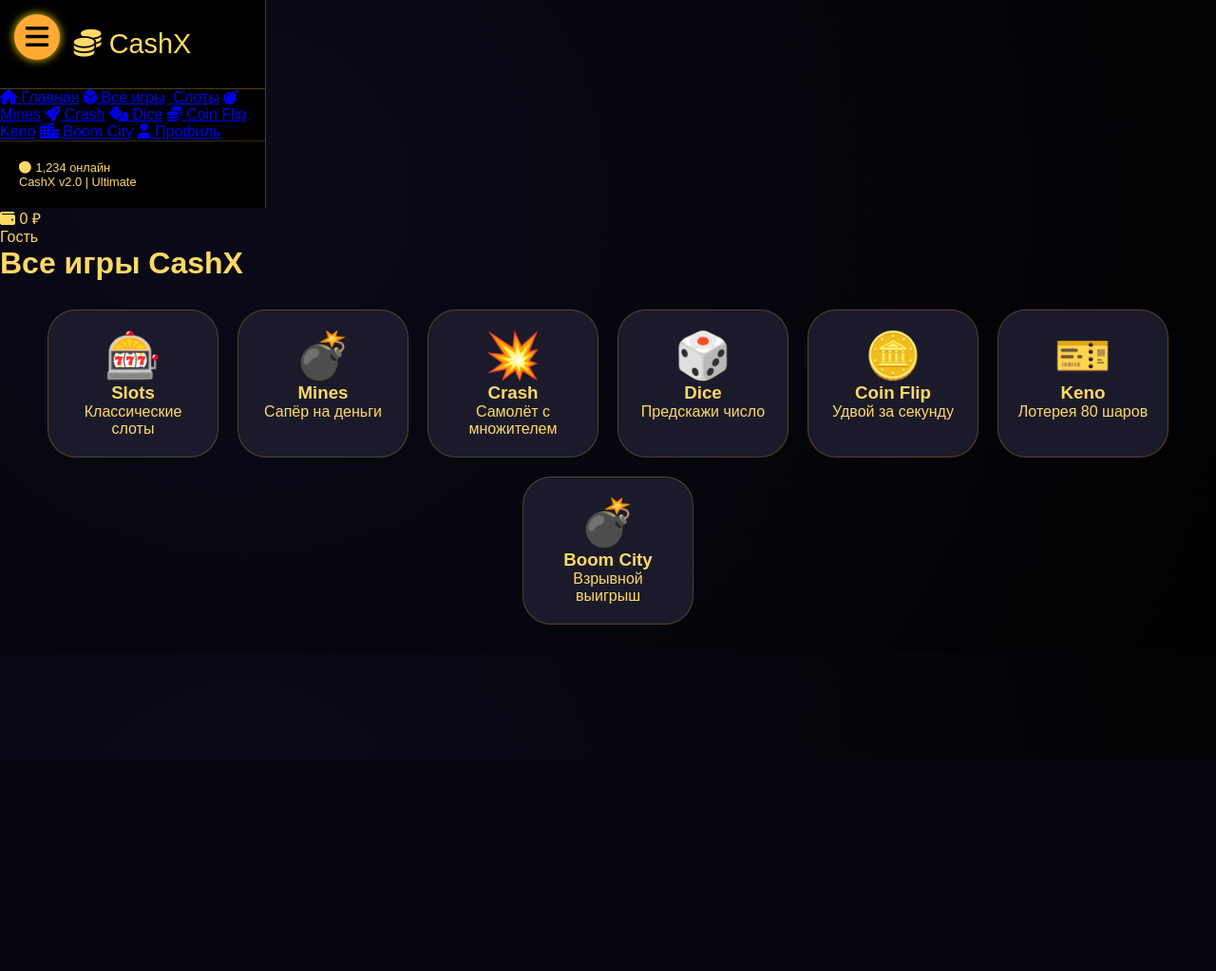
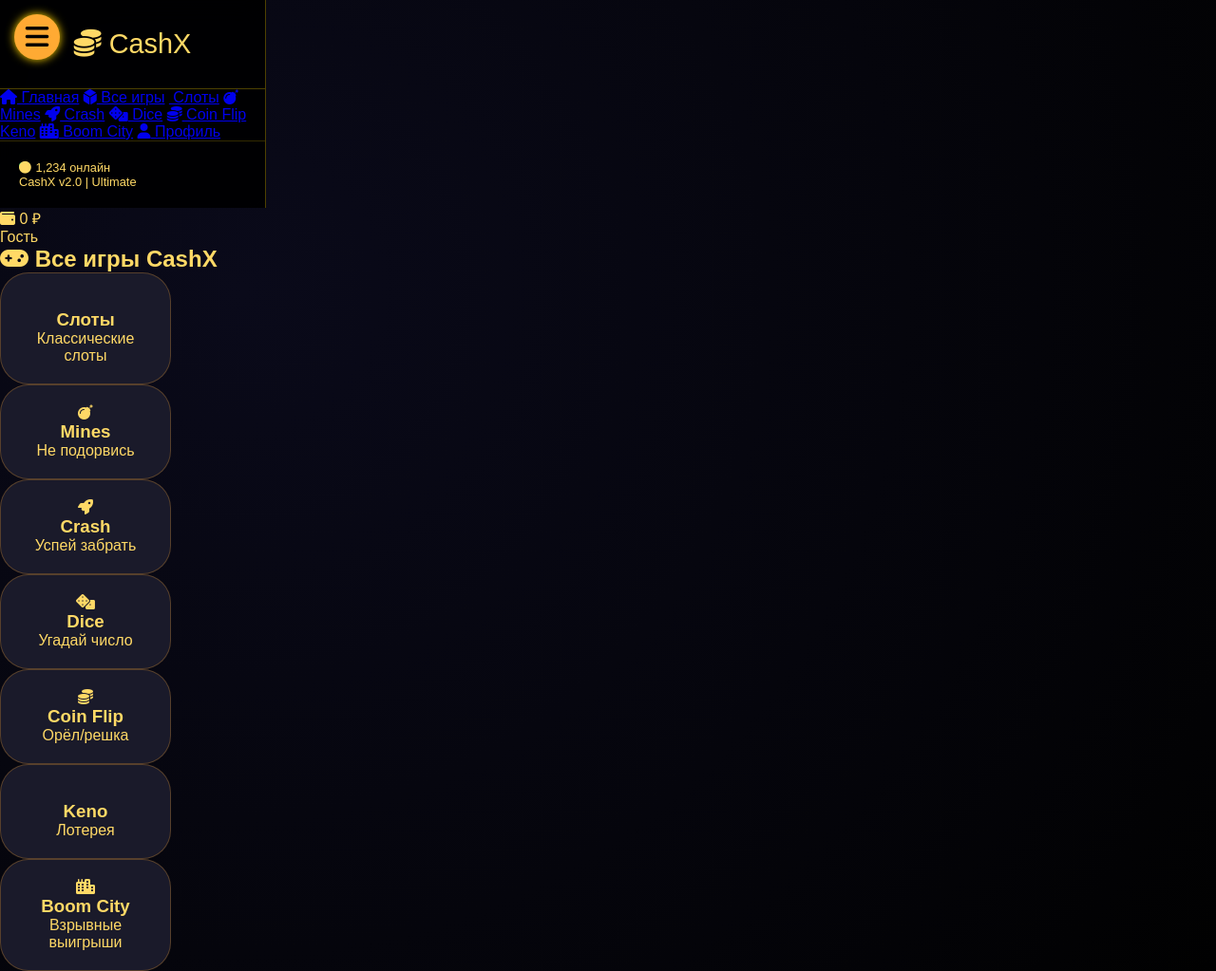
Before and after one commit to hanotsosall/cashx, a Flask app: page /games in a window 1280 px wide. Shown: the whole page at 95% size. Before the commit the page ends 688 px from the top, so only its background shows below. Run offline with Flask 3, Linux system fonts and the light colour scheme.

Commit message:
Update games.html

```diff
--- a/templates/games.html
+++ b/templates/games.html
@@ -1,13 +1,13 @@
 {% extends "layout.html" %}
 {% block content %}
-<h1 class="page-title">Все игры CashX</h1>
-<div class="games-catalog">
-    <div class="game-card" onclick="location.href='/game/slots'"><div class="game-icon">🎰</div><h3>Slots</h3><p>Классические слоты</p></div>
-    <div class="game-card" onclick="location.href='/game/mines'"><div class="game-icon">💣</div><h3>Mines</h3><p>Сапёр на деньги</p></div>
-    <div class="game-card" onclick="location.href='/game/crash'"><div class="game-icon">💥</div><h3>Crash</h3><p>Самолёт с множителем</p></div>
-    <div class="game-card" onclick="location.href='/game/dice'"><div class="game-icon">🎲</div><h3>Dice</h3><p>Предскажи число</p></div>
-    <div class="game-card" onclick="location.href='/game/coinflip'"><div class="game-icon">🪙</div><h3>Coin Flip</h3><p>Удвой за секунду</p></div>
-    <div class="game-card" onclick="location.href='/game/keno'"><div class="game-icon">🎫</div><h3>Keno</h3><p>Лотерея 80 шаров</p></div>
-    <div class="game-card" onclick="location.href='/game/boomcity'"><div class="game-icon">💣</div><h3>Boom City</h3><p>Взрывной выигрыш</p></div>
+<h2 class="page-title"><i class="fas fa-gamepad"></i> Все игры CashX</h2>
+<div class="games-grid">
+    <div class="game-card" onclick="location.href='/game/slots'"><i class="fas fa-roulette"></i><h3>Слоты</h3><p>Классические слоты</p></div>
+    <div class="game-card" onclick="location.href='/game/mines'"><i class="fas fa-bomb"></i><h3>Mines</h3><p>Не подорвись</p></div>
+    <div class="game-card" onclick="location.href='/game/crash'"><i class="fas fa-rocket"></i><h3>Crash</h3><p>Успей забрать</p></div>
+    <div class="game-card" onclick="location.href='/game/dice'"><i class="fas fa-dice"></i><h3>Dice</h3><p>Угадай число</p></div>
+    <div class="game-card" onclick="location.href='/game/coinflip'"><i class="fas fa-coins"></i><h3>Coin Flip</h3><p>Орёл/решка</p></div>
+    <div class="game-card" onclick="location.href='/game/keno'"><i class="fas fa-bingo"></i><h3>Keno</h3><p>Лотерея</p></div>
+    <div class="game-card" onclick="location.href='/game/boomcity'"><i class="fas fa-city"></i><h3>Boom City</h3><p>Взрывные выигрыши</p></div>
 </div>
 {% endblock %}
```
